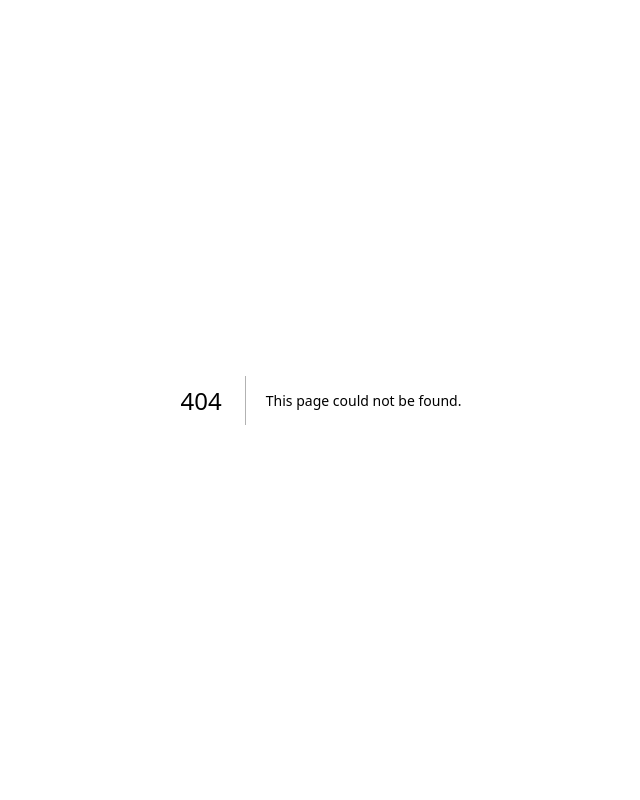
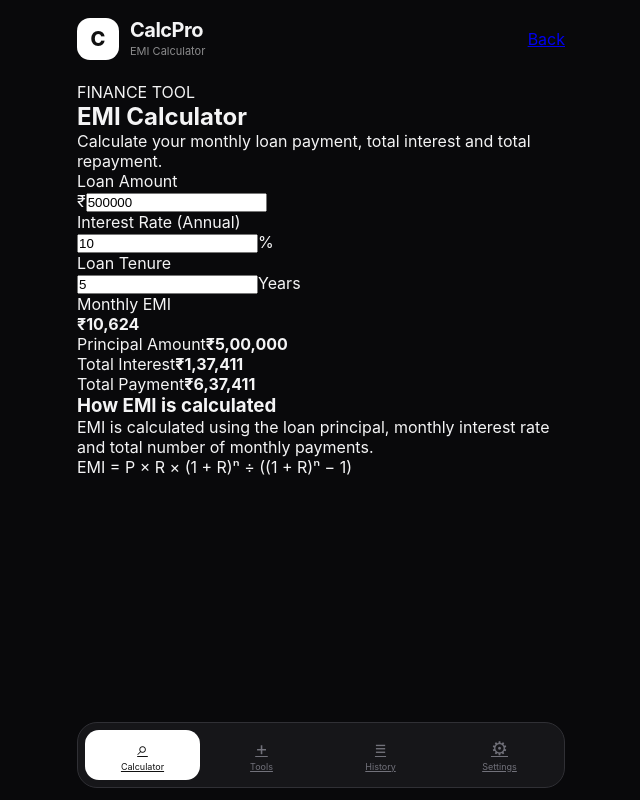
Before and after one commit to sameerkhan86926-a11y/calcpro, a Next.js app: page /calcpro/tools/emi in a window 1280 px wide. Before the commit this address had no page. Shown: the whole page, without its empty margins (319-959 px from the left). Built offline with nearby package versions, Linux system fonts and the light colour scheme.

Commit message:
Create page.tsx

```diff
--- /dev/null
+++ b/app/tools/emi/page.tsx
@@ -0,0 +1,174 @@
+"use client";
+
+import { useState } from "react";
+import Link from "next/link";
+
+export default function EmiPage() {
+  const [loanAmount, setLoanAmount] = useState("500000");
+  const [interestRate, setInterestRate] = useState("10");
+  const [tenure, setTenure] = useState("5");
+
+  const principal = Number(loanAmount) || 0;
+  const annualRate = Number(interestRate) || 0;
+  const years = Number(tenure) || 0;
+
+  const monthlyRate = annualRate / 12 / 100;
+  const months = years * 12;
+
+  let emi = 0;
+
+  if (principal > 0 && months > 0) {
+    if (monthlyRate === 0) {
+      emi = principal / months;
+    } else {
+      emi =
+        (principal *
+          monthlyRate *
+          Math.pow(1 + monthlyRate, months)) /
+        (Math.pow(1 + monthlyRate, months) - 1);
+    }
+  }
+
+  const totalPayment = emi * months;
+  const totalInterest = totalPayment - principal;
+
+  const money = (value: number) =>
+    value.toLocaleString("en-IN", {
+      maximumFractionDigits: 0,
+    });
+
+  return (
+    <main className="app dark emi-page">
+      <header className="app-header">
+        <div className="brand">
+          <div className="brand-icon">C</div>
+
+          <div>
+            <h1>CalcPro</h1>
+            <p>EMI Calculator</p>
+          </div>
+        </div>
+
+        <Link href="/tools/" className="back-button">
+          Back
+        </Link>
+      </header>
+
+      <section className="tool-heading">
+        <span>FINANCE TOOL</span>
+        <h2>EMI Calculator</h2>
+        <p>
+          Calculate your monthly loan payment, total interest
+          and total repayment.
+        </p>
+      </section>
+
+      <section className="emi-form">
+        <label>
+          <span>Loan Amount</span>
+
+          <div className="input-box">
+            <span>₹</span>
+
+            <input
+              type="number"
+              value={loanAmount}
+              onChange={(e) => setLoanAmount(e.target.value)}
+              min="0"
+            />
+          </div>
+        </label>
+
+        <label>
+          <span>Interest Rate (Annual)</span>
+
+          <div className="input-box">
+            <input
+              type="number"
+              value={interestRate}
+              onChange={(e) => setInterestRate(e.target.value)}
+              min="0"
+              step="0.01"
+            />
+
+            <span>%</span>
+          </div>
+        </label>
+
+        <label>
+          <span>Loan Tenure</span>
+
+          <div className="input-box">
+            <input
+              type="number"
+              value={tenure}
+              onChange={(e) => setTenure(e.target.value)}
+              min="1"
+              step="1"
+            />
+
+            <span>Years</span>
+          </div>
+        </label>
+      </section>
+
+      <section className="emi-result">
+        <p>Monthly EMI</p>
+
+        <strong>₹{money(emi)}</strong>
+
+        <div className="result-divider" />
+
+        <div className="result-row">
+          <span>Principal Amount</span>
+          <strong>₹{money(principal)}</strong>
+        </div>
+
+        <div className="result-row">
+          <span>Total Interest</span>
+          <strong>₹{money(Math.max(totalInterest, 0))}</strong>
+        </div>
+
+        <div className="result-row">
+          <span>Total Payment</span>
+          <strong>₹{money(totalPayment)}</strong>
+        </div>
+      </section>
+
+      <section className="emi-info">
+        <h3>How EMI is calculated</h3>
+
+        <p>
+          EMI is calculated using the loan principal, monthly
+          interest rate and total number of monthly payments.
+        </p>
+
+        <div className="formula">
+          EMI = P × R × (1 + R)ⁿ ÷ ((1 + R)ⁿ − 1)
+        </div>
+      </section>
+
+      <nav className="bottom-nav">
+        <Link href="/" className="nav-item active">
+          <span>⌕</span>
+          <small>Calculator</small>
+        </Link>
+
+        <Link href="/tools/" className="nav-item">
+          <span>+</span>
+          <small>Tools</small>
+        </Link>
+
+        <Link href="/" className="nav-item">
+          <span>≡</span>
+          <small>History</small>
+        </Link>
+
+        <Link href="/" className="nav-item">
+          <span>⚙</span>
+          <small>Settings</small>
+        </Link>
+      </nav>
+    </main>
+  );
+}
```
